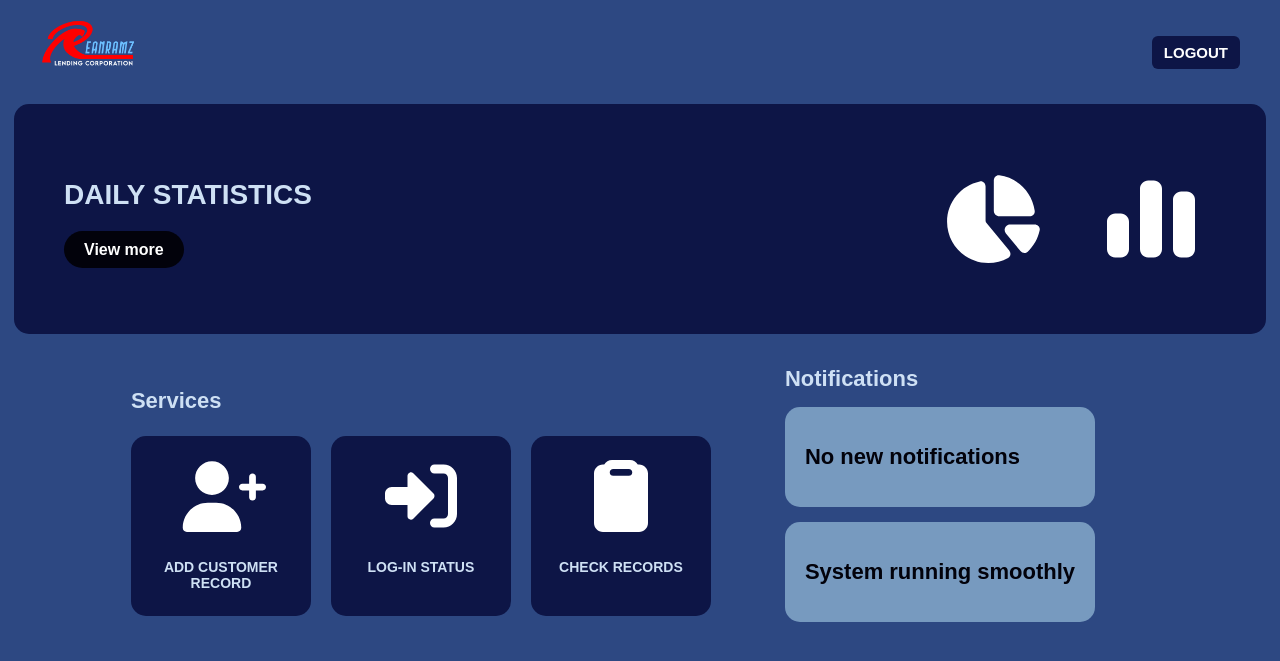
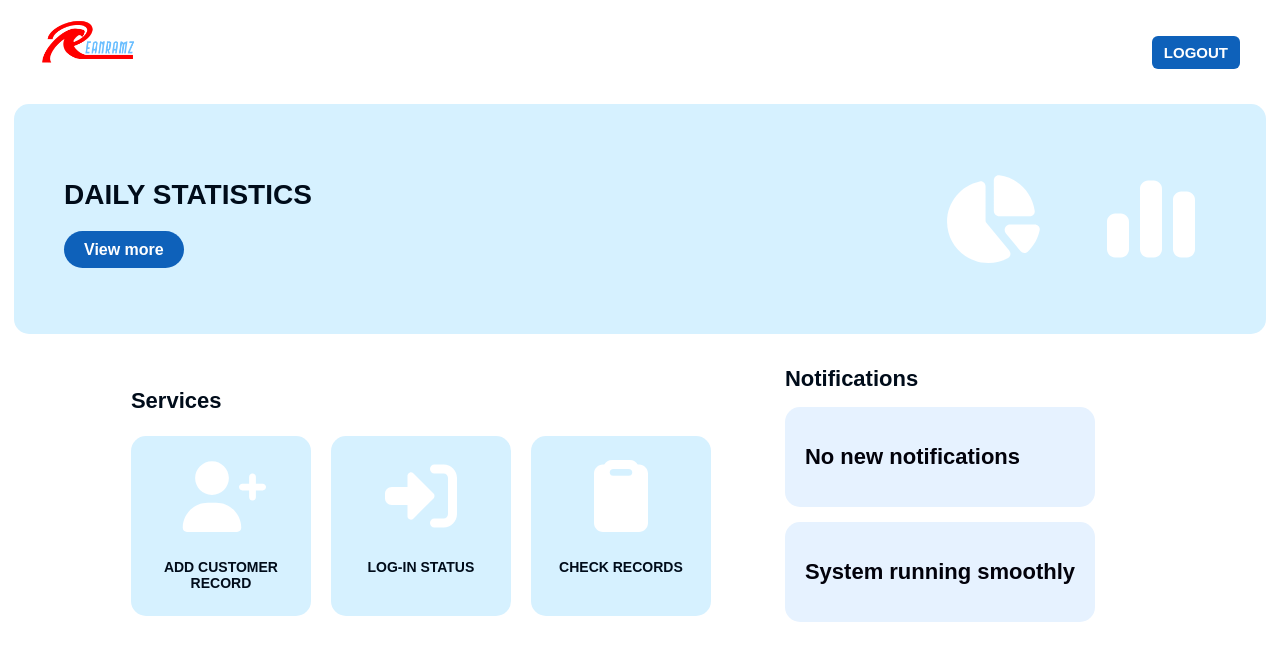
Before and after one commit to CTuasoc/IT12-FinalProject, a PHP site: page /html/admin.html in a window 1280 px wide. Shown: the top 661 px of the page. Run offline with PHP 8.4, Linux system fonts and the light colour scheme.

Commit message:
changed default background color

```diff
--- a/css/admin.css
+++ b/css/admin.css
@@ -1,7 +1,7 @@
 body {
     font-family: Arial, sans-serif;
-    background: #2D4882;
-    color: #CEE0F4;
+    background: #ffffff;
+    color: #000c1a;
     margin: 0;
     padding: 0;
   }
@@ -25,7 +25,7 @@ body {
 }
 
 .stats-box {
-  background: #0D1546;
+  background: #d6f1ff;
   border-radius: 15px;
   margin: auto;
   padding: 50px;
@@ -38,24 +38,24 @@ body {
   margin: 0;
   font-size: 28px;
   font-weight: bold;
-  color: #CEE0F4;
+  color: #000c1a;
   padding-bottom: 30px;
 }
 .stats-box a{
-  background: #02020B;
+  background: #0e61ba;
   margin-top: 10px;
   padding: 10px 20px;
   border-radius: 20px;
-  color: white;
+  color: #ffffff;
   font-weight: bold;
   text-decoration: none;
   transition: all 0.3s ease;
 }
 .stats-box a:hover{
-  background-color: #779ABF;
+  background-color: #003e81;
     box-shadow: 0 2px 4px (#02020B);
     transform: scale(1.09);
-    color: #02020B;
+    color: #ffffff;
 }
   .stats-graphics {
     display: flex;
@@ -80,7 +80,7 @@ body {
   }
   .services h3 {
     font-size: 22px;
-    color: #CEE0F4;
+    color: #000c1a;
   }
   .service-items {
     display: flex;
@@ -90,21 +90,21 @@ body {
     text-decoration: none;
   }
   .service-card {
-    background: #0D1546;
+    background: #d6f1ff;
     border-radius: 15px;
     width: 150px;
     height: 150px;
     text-align: center;
     justify-content: space-between;
     padding: 15px;
-    color: #CEE0F4;
+    color: #000c1a;
     font-size: 14px;
     font-weight: bold;
     transition: all 0.3s ease;
   }
 
   .service-card:hover{
-    background-color: #779ABF;
+    background-color: #b0e1ff;
     box-shadow: 0 2px 4px (#02020B);
     transform: scale(1.09);
     color: #02020B;
@@ -122,10 +122,10 @@ body {
   .notify h3 {
     font-size: 22px;
     margin-bottom: 15px;
-    color: #CEE0F4;
+    color: #000c1a;
   }
   .notify-box {
-    background: #779abf;
+    background: #e6f2ff;
     border-radius: 15px;
     padding: 20px;
     margin-bottom: 15px;
@@ -146,13 +146,13 @@ body {
   }
 
   .logout-btn {
-  background-color: #0D1546;
+  background-color: #0e61ba;
   border: none;
   display: flex;
   align-items: center;
   gap: 6px;
   cursor: pointer;
-  color: white;
+  color: #ffffff;
   font-size: 15px;
   font-weight: 500;
   padding: 8px 12px;
@@ -162,7 +162,7 @@ body {
 }
 
 .logout-btn:hover {
-  background-color: #CEE0F4;
+  background-color: #003e81;
   border-radius: 15px;
   color: #02020B;
 }
```
